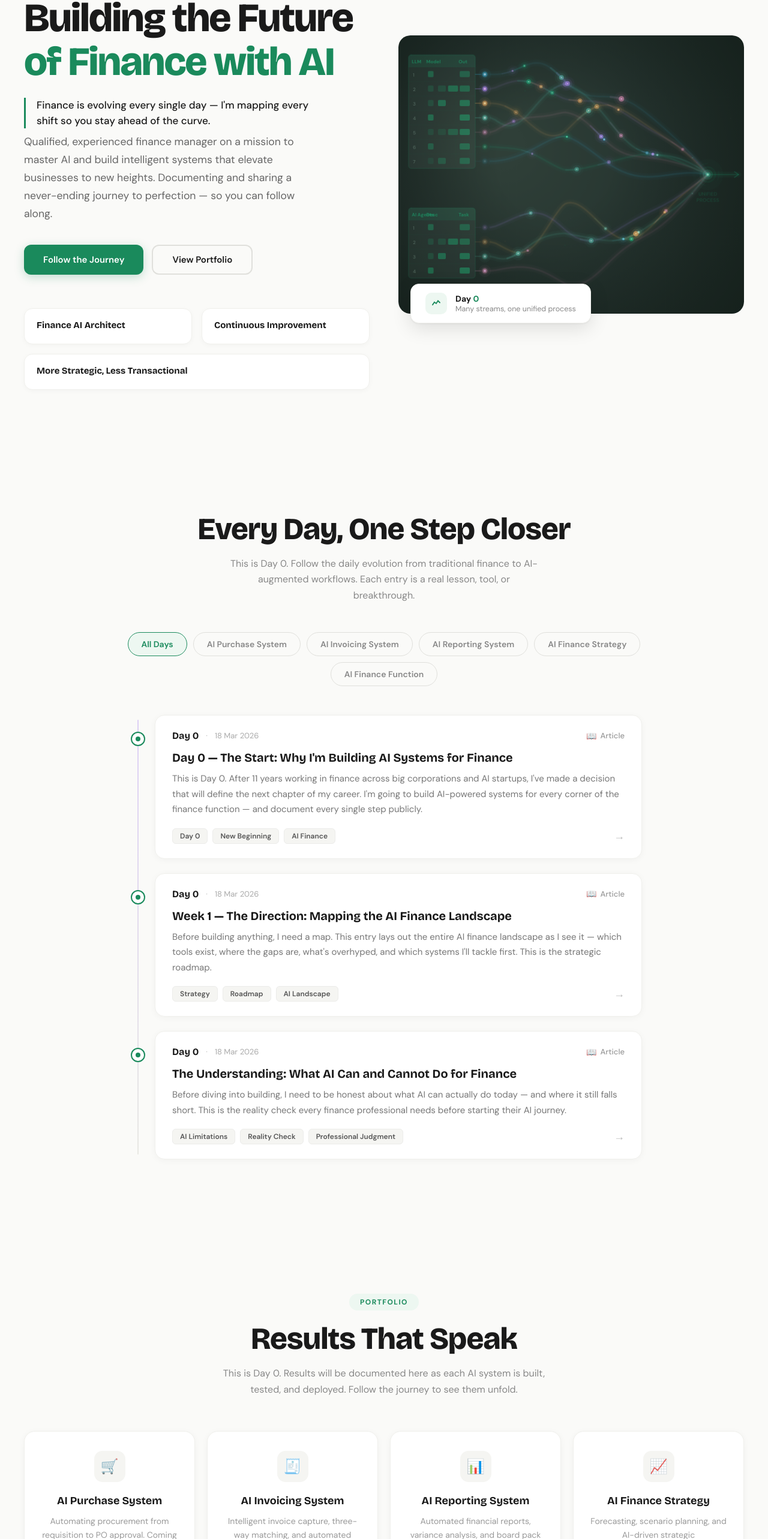
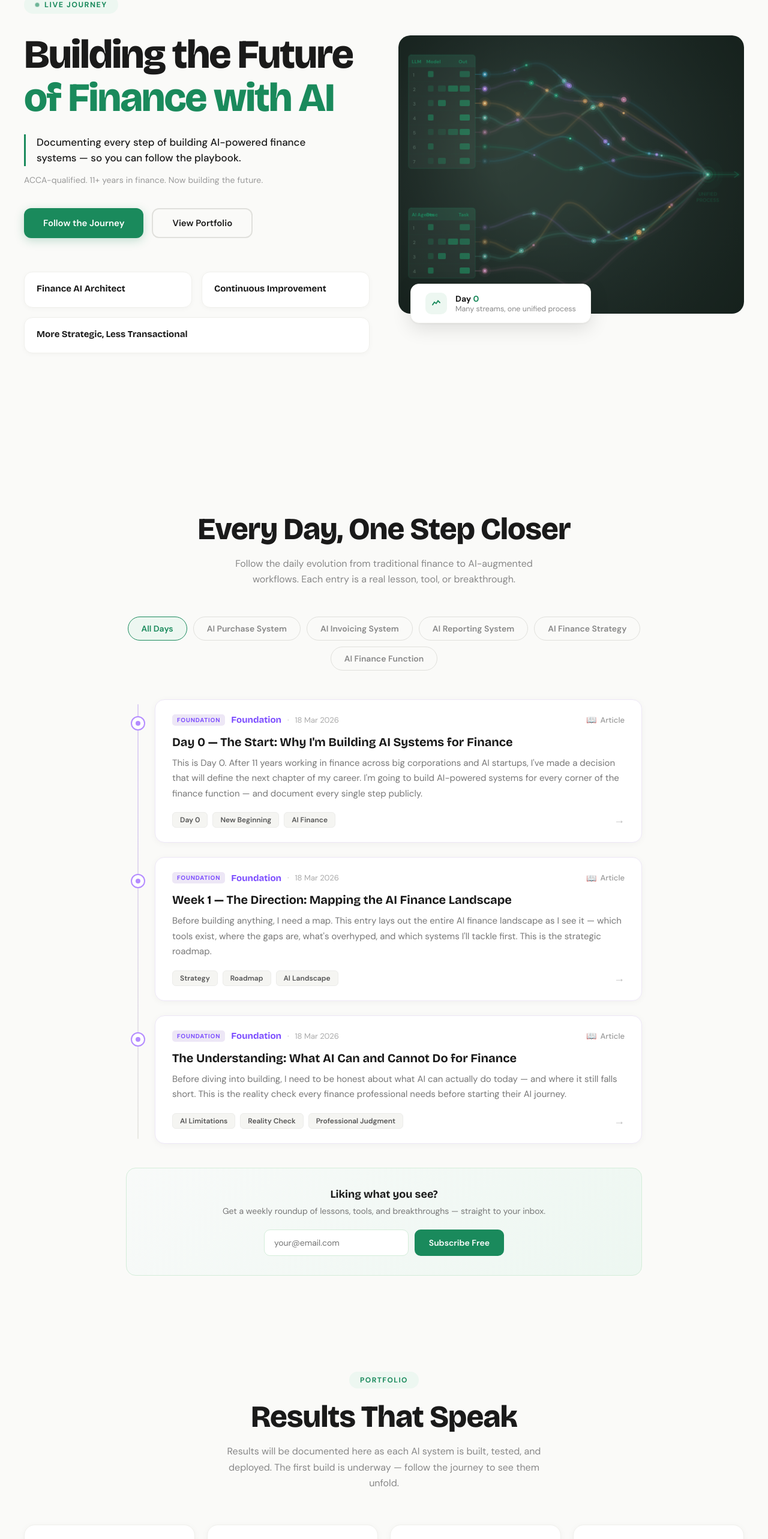
Before and after one commit to Taimur-ai/taimur-ai, a Next.js app: page / in a window 1280 px wide. Shown: the part 229-2795 px from the top of the page at 60% size. Built offline with nearby package versions, Linux system fonts and the light colour scheme.

Commit message:
Implement brand fixes + new features

```diff
--- a/app/page.tsx
+++ b/app/page.tsx
@@ -6,6 +6,7 @@ import { Navigation } from "@/components/Navigation";
 import { HeroSection } from "@/components/HeroSection";
 import { JourneySection } from "@/components/JourneySection";
 import { PortfolioSection } from "@/components/PortfolioSection";
+import { SocialProofBar } from "@/components/SocialProofBar";
 import { AboutSection } from "@/components/AboutSection";
 import { ToolsSection } from "@/components/ToolsSection";
 import { SubscribeSection } from "@/components/SubscribeSection";
@@ -19,6 +20,7 @@ export default function HomePage() {
       <HeroSection />
       <JourneySection />
       <PortfolioSection />
+      <SocialProofBar />
       <AboutSection />
       <ToolsSection />
       <SubscribeSection />
--- a/components/HeroSection.tsx
+++ b/components/HeroSection.tsx
@@ -108,18 +108,19 @@ export function HeroSection() {
           <p style={{
             opacity: vis ? 1 : 0, transform: vis ? "none" : "translateY(30px)", transition: t(0.45),
             fontFamily: "'DM Sans', sans-serif", fontSize: 17, fontWeight: 500,
-            color: "#1a1a1a", maxWidth: 480, lineHeight: 1.5, margin: "0 0 8px",
+            color: "#1a1a1a", maxWidth: 500, lineHeight: 1.55, margin: "0 0 12px",
             borderLeft: "3px solid #1a8a5c", paddingLeft: 18,
           }}>
-            Finance is evolving every single day — I&apos;m mapping every shift so you stay ahead of the curve.
+            Documenting every step of building AI-powered finance systems — so you can follow the playbook.
           </p>
 
           <p style={{
             opacity: vis ? 1 : 0, transform: vis ? "none" : "translateY(30px)", transition: t(0.5),
-            fontFamily: "'DM Sans', sans-serif", fontSize: "clamp(1rem, 1.8vw, 1.1rem)",
-            color: "#666", maxWidth: 460, lineHeight: 1.7, margin: "0 0 36px",
+            fontFamily: "'DM Sans', sans-serif", fontSize: 14,
+            color: "#999", maxWidth: 460, lineHeight: 1.6, margin: "0 0 36px",
+            letterSpacing: "0.01em",
           }}>
-            Qualified, experienced finance manager on a mission to master AI and build intelligent systems that elevate businesses to new heights. Documenting and sharing a never-ending journey to perfection — so you can follow along.
+            ACCA-qualified. 11+ years in finance. Now building the future.
           </p>
 
           <div style={{ opacity: vis ? 1 : 0, transform: vis ? "none" : "translateY(20px)", transition: t(0.6), display: "flex", gap: 14, flexWrap: "wrap", marginBottom: 56 }}>
--- a/components/JourneySection.tsx
+++ b/components/JourneySection.tsx
@@ -2,13 +2,92 @@
 import { useState } from "react";
 import Link from "next/link";
 import { JOURNEY_DATA, PHASES, CATEGORY_CONFIG } from "@/lib/data";
+
+function MidPageSubscribe() {
+  const [email, setEmail] = useState("");
+  const [status, setStatus] = useState<"idle" | "sending" | "sent">("idle");
+
+  const handleSubscribe = async () => {
+    if (!email.trim() || !email.includes("@") || status === "sending") return;
+    setStatus("sending");
+    try {
+      await fetch("https://buttondown.com/api/emails/embed-subscribe/taimur", {
+        method: "POST",
+        mode: "no-cors",
+        headers: { "Content-Type": "application/x-www-form-urlencoded" },
+        body: new URLSearchParams({ email: email.trim(), tag: "website-mid" }).toString(),
+      });
+      setStatus("sent");
+      setEmail("");
+    } catch {
+      setStatus("sent");
+      setEmail("");
+    }
+  };
+
+  if (status === "sent") {
+    return (
+      <div style={{
+        background: "#edf7f1", borderRadius: 16, padding: "28px 32px",
+        textAlign: "center", margin: "40px 0 0",
+        border: "1px solid #c8e6c9",
+      }}>
+        <p style={{ fontFamily: "'DM Sans', sans-serif", fontSize: 15, fontWeight: 600, color: "#1a8a5c", margin: 0 }}>
+          ✓ You&apos;re in! Welcome to the journey.
+        </p>
+      </div>
+    );
+  }
+
+  return (
+    <div style={{
+      background: "linear-gradient(135deg, #f8faf9, #edf7f1)", borderRadius: 16,
+      padding: "32px", margin: "40px 0 0",
+      border: "1px solid #d4edda", textAlign: "center",
+    }}>
+      <p style={{
+        fontFamily: "'Bricolage Grotesque', sans-serif", fontSize: 18,
+        fontWeight: 700, color: "#1a1a1a", margin: "0 0 6px",
+      }}>
+        Liking what you see?
+      </p>
+      <p style={{
+        fontFamily: "'DM Sans', sans-serif", fontSize: 14,
+        color: "#777", margin: "0 0 20px", lineHeight: 1.6,
+      }}>
+        Get a weekly roundup of lessons, tools, and breakthroughs — straight to your inbox.
+      </p>
+      <div style={{ display: "flex", gap: 10, maxWidth: 400, margin: "0 auto", flexWrap: "wrap", justifyContent: "center" }}>
+        <input
+          type="email" placeholder="your@email.com" aria-label="Email address"
+          value={email} onChange={(e) => setEmail(e.target.value)}
+          onKeyDown={(e) => { if (e.key === "Enter") handleSubscribe(); }}
+          style={{
+            flex: 1, minWidth: 180, background: "#fff",
+            border: "1.5px solid #d4edda", borderRadius: 10, padding: "12px 16px",
+            fontFamily: "'DM Sans', sans-serif", fontSize: 14, color: "#1a1a1a", outline: "none",
+          }}
+        />
+        <button onClick={handleSubscribe} style={{
+          background: "#1a8a5c", border: "none", borderRadius: 10,
+          padding: "12px 24px", fontFamily: "'DM Sans', sans-serif",
+          fontSize: 14, color: "#fff", fontWeight: 600,
+          cursor: status === "sending" ? "wait" : "pointer",
+          opacity: status === "sending" ? 0.6 : 1,
+        }}>
+          {status === "sending" ? "Joining..." : "Subscribe Free"}
+        </button>
+      </div>
+    </div>
+  );
+}
 
 export function JourneySection() {
   const [phase, setPhase] = useState("all");
   const data = phase === "all" ? JOURNEY_DATA : JOURNEY_DATA.filter(d => d.phase === phase);
 
   return (
-    <section id="journey" aria-label="Journey Timeline" style={{ padding: "100px 32px", maxWidth: 860, margin: "0 auto" }}>
+    <section id="journey" aria-label="Journey Timeline" style={{ padding: "100px 32px 80px", maxWidth: 860, margin: "0 auto" }}>
       <div style={{ textAlign: "center", marginBottom: 48 }}>
         <h2 style={{
           fontFamily: "'Bricolage Grotesque', sans-serif",
@@ -20,9 +99,9 @@ export function JourneySection() {
         </h2>
         <p style={{
           fontFamily: "'DM Sans', sans-serif", fontSize: 16,
-          color: "#888", maxWidth: 520, margin: "0 auto", lineHeight: 1.65,
+          color: "#888", maxWidth: 540, margin: "0 auto", lineHeight: 1.65,
         }}>
-          This is Day 0. Follow the daily evolution from traditional finance to AI-augmented workflows.
+          Follow the daily evolution from traditional finance to AI-augmented workflows.
           Each entry is a real lesson, tool, or breakthrough.
         </p>
       </div>
@@ -53,16 +132,19 @@ export function JourneySection() {
 
         {data.map((entry) => {
           const cat = CATEGORY_CONFIG[entry.category];
+          const isFoundation = entry.day === 0;
+          const dayLabel = isFoundation ? "Foundation" : `Day ${entry.day}`;
+
           return (
             <div key={entry.slug} style={{ position: "relative", marginBottom: 24 }}>
               <div style={{
                 position: "absolute", left: -40, top: 28,
                 width: 20, height: 20, borderRadius: "50%",
-                background: "#fff", border: "2.5px solid #1a8a5c",
+                background: "#fff", border: `2.5px solid ${isFoundation ? "#b48cff" : "#1a8a5c"}`,
                 display: "flex", alignItems: "center", justifyContent: "center",
                 zIndex: 2,
               }}>
-                <div style={{ width: 8, height: 8, borderRadius: "50%", background: "#1a8a5c" }} />
+                <div style={{ width: 8, height: 8, borderRadius: "50%", background: isFoundation ? "#b48cff" : "#1a8a5c" }} />
               </div>
 
               <Link
@@ -71,14 +153,21 @@ export function JourneySection() {
                   display: "block", textDecoration: "none",
                   background: "#fff", borderRadius: 16,
                   padding: "24px 28px",
-                  border: "1px solid #f0f0ec",
+                  border: `1px solid ${isFoundation ? "#ede7f6" : "#f0f0ec"}`,
                   boxShadow: "0 2px 12px rgba(0,0,0,0.04)",
                   transition: "all 0.35s ease",
                 }}
               >
                 <div style={{ display: "flex", justifyContent: "space-between", alignItems: "center", marginBottom: 14 }}>
-                  <div style={{ display: "flex", alignItems: "center", gap: 12 }}>
-                    <span style={{ fontFamily: "'Bricolage Grotesque', sans-serif", fontSize: 16, fontWeight: 700, color: "#1a1a1a" }}>Day 0</span>
+                  <div style={{ display: "flex", alignItems: "center", gap: 10 }}>
+                    {isFoundation && (
+                      <span style={{
+                        fontFamily: "'DM Sans', sans-serif", fontSize: 10, fontWeight: 700,
+                        color: "#7c4dff", background: "#ede7f6", borderRadius: 5,
+                        padding: "3px 8px", letterSpacing: "0.08em", textTransform: "uppercase",
+                      }}>Foundation</span>
+                    )}
+                    <span style={{ fontFamily: "'Bricolage Grotesque', sans-serif", fontSize: 15, fontWeight: 700, color: isFoundation ? "#7c4dff" : "#1a1a1a" }}>{dayLabel}</span>
                     <span style={{ fontFamily: "'DM Sans', sans-serif", fontSize: 13, color: "#bbb" }}>&middot;</span>
                     <span style={{ fontFamily: "'DM Sans', sans-serif", fontSize: 13, color: "#aaa" }}>
                       {new Date(entry.date).toLocaleDateString("en-GB", { day: "numeric", month: "short", year: "numeric" })}
@@ -123,6 +212,9 @@ export function JourneySection() {
           );
         })}
       </div>
+
+      {/* Fix 4: Mid-page subscribe CTA */}
+      <MidPageSubscribe />
     </section>
   );
 }
--- a/components/PortfolioSection.tsx
+++ b/components/PortfolioSection.tsx
@@ -1,13 +1,13 @@
 export function PortfolioSection() {
   return (
-    <section id="portfolio" aria-label="Portfolio" style={{ padding: "100px 32px", maxWidth: 1200, margin: "0 auto" }}>
+    <section id="portfolio" aria-label="Portfolio" style={{ padding: "80px 32px 100px", maxWidth: 1200, margin: "0 auto" }}>
       <div style={{ textAlign: "center", marginBottom: 56 }}>
         <div style={{ display: "inline-flex", alignItems: "center", gap: 8, background: "#edf7f1", borderRadius: 20, padding: "6px 18px", marginBottom: 16 }}>
           <span style={{ fontFamily: "'DM Sans', sans-serif", fontSize: 12, fontWeight: 700, color: "#1a8a5c", letterSpacing: "0.12em", textTransform: "uppercase" }}>Portfolio</span>
         </div>
         <h2 style={{ fontFamily: "'Bricolage Grotesque', sans-serif", fontSize: "clamp(2rem, 4.5vw, 3.2rem)", fontWeight: 800, color: "#1a1a1a", margin: "0 0 14px", letterSpacing: "-0.02em" }}>Results That Speak</h2>
         <p style={{ fontFamily: "'DM Sans', sans-serif", fontSize: 16, color: "#888", maxWidth: 560, margin: "0 auto", lineHeight: 1.65 }}>
-          This is Day 0. Results will be documented here as each AI system is built, tested, and deployed. Follow the journey to see them unfold.
+          Results will be documented here as each AI system is built, tested, and deployed. The first build is underway — follow the journey to see them unfold.
         </p>
       </div>
 
@@ -18,10 +18,10 @@ export function PortfolioSection() {
         gap: 20,
       }}>
         {[
-          { title: "AI Purchase System", icon: "🛒", desc: "Automating procurement from requisition to PO approval. Coming as the journey progresses." },
-          { title: "AI Invoicing System", icon: "🧾", desc: "Intelligent invoice capture, three-way matching, and automated payment workflows." },
-          { title: "AI Reporting System", icon: "📊", desc: "Automated financial reports, variance analysis, and board pack generation." },
-          { title: "AI Finance Strategy", icon: "📈", desc: "Forecasting, scenario planning, and AI-driven strategic recommendations." },
+          { title: "AI Purchase System", icon: "🛒", desc: "Automating procurement from requisition to PO approval. Coming as the journey progresses.", status: "Roadmap Defined", statusColor: "#2563eb", statusBg: "#eff4ff" },
+          { title: "AI Invoicing System", icon: "🧾", desc: "Intelligent invoice capture, three-way matching, and automated payment workflows.", status: "First Build In Progress", statusColor: "#1a8a5c", statusBg: "#edf7f1" },
+          { title: "AI Reporting System", icon: "📊", desc: "Automated financial reports, variance analysis, and board pack generation.", status: "Launching Soon", statusColor: "#d97706", statusBg: "#fef9ec" },
+          { title: "AI Finance Strategy", icon: "📈", desc: "Forecasting, scenario planning, and AI-driven strategic recommendations.", status: "Roadmap Defined", statusColor: "#2563eb", statusBg: "#eff4ff" },
         ].map((item, i) => (
           <div key={i} style={{
             background: "#fff", borderRadius: 18, padding: "32px 28px",
@@ -45,13 +45,13 @@ export function PortfolioSection() {
             }}>{item.desc}</p>
             <div style={{
               display: "inline-flex", alignItems: "center", gap: 8,
-              background: "#f5f5f2", borderRadius: 20, padding: "6px 16px",
+              background: item.statusBg, borderRadius: 20, padding: "6px 16px",
             }}>
-              <div style={{ width: 6, height: 6, borderRadius: "50%", background: "#ccc" }} />
+              <div style={{ width: 6, height: 6, borderRadius: "50%", background: item.statusColor }} />
               <span style={{
                 fontFamily: "'DM Sans', sans-serif", fontSize: 12,
-                fontWeight: 600, color: "#bbb", letterSpacing: "0.04em",
-              }}>Day 0 — Not Started</span>
+                fontWeight: 600, color: item.statusColor, letterSpacing: "0.04em",
+              }}>{item.status}</span>
             </div>
           </div>
         ))}
--- /dev/null
+++ b/components/SocialProofBar.tsx
@@ -0,0 +1,48 @@
+import { SITE } from "@/lib/data";
+
+export function SocialProofBar() {
+  return (
+    <div style={{
+      padding: "40px 32px", maxWidth: 800, margin: "0 auto",
+      textAlign: "center",
+    }}>
+      <p style={{
+        fontFamily: "'DM Sans', sans-serif", fontSize: 12, fontWeight: 600,
+        color: "#ccc", letterSpacing: "0.12em", textTransform: "uppercase",
+        marginBottom: 20,
+      }}>
+        Follow the journey on
+      </p>
+      <div style={{ display: "flex", gap: 24, justifyContent: "center", alignItems: "center", flexWrap: "wrap" }}>
+        {[
+          { label: "YouTube", href: SITE.socials.youtube, icon: "▶" },
+          { label: "TikTok", href: SITE.socials.tiktok, icon: "♪" },
+          { label: "Instagram", href: SITE.socials.instagram, icon: "◎" },
+          { label: "taimur.ai", href: "/", icon: "T" },
+        ].map((platform) => (
+          <a
+            key={platform.label}
+            href={platform.href}
+            target={platform.href.startsWith("http") ? "_blank" : undefined}
+            rel={platform.href.startsWith("http") ? "noopener noreferrer" : undefined}
+            style={{
+              display: "flex", alignItems: "center", gap: 8,
+              fontFamily: "'DM Sans', sans-serif", fontSize: 14, fontWeight: 600,
+              color: "#999", textDecoration: "none",
+              transition: "color 0.3s ease",
+            }}
+          >
+            <span style={{
+              width: 32, height: 32, borderRadius: 8, background: "#f5f5f2",
+              display: "flex", alignItems: "center", justifyContent: "center",
+              fontSize: 14, color: "#888", border: "1px solid #ececea",
+            }}>
+              {platform.icon}
+            </span>
+            {platform.label}
+          </a>
+        ))}
+      </div>
+    </div>
+  );
+}
--- a/components/SubscribeSection.tsx
+++ b/components/SubscribeSection.tsx
@@ -52,8 +52,9 @@ export function SubscribeSection() {
           </>
         ) : (
           <>
-            <h2 style={{ fontFamily: "'Bricolage Grotesque', sans-serif", fontSize: "clamp(1.8rem, 3.5vw, 2.6rem)", fontWeight: 800, color: "#fff", margin: "0 0 12px", letterSpacing: "-0.02em", position: "relative" }}>Get Every Day Delivered</h2>
-            <p style={{ fontFamily: "'DM Sans', sans-serif", fontSize: 15, color: "rgba(255,255,255,0.75)", lineHeight: 1.7, maxWidth: 420, margin: "0 auto 32px", position: "relative" }}>Daily entries, tool discoveries, and hard-won lessons — straight to your inbox. Free, always.</p>
+            <h2 style={{ fontFamily: "'Bricolage Grotesque', sans-serif", fontSize: "clamp(1.8rem, 3.5vw, 2.6rem)", fontWeight: 800, color: "#fff", margin: "0 0 12px", letterSpacing: "-0.02em", position: "relative" }}>The Weekly AI Finance Roundup</h2>
+            <p style={{ fontFamily: "'DM Sans', sans-serif", fontSize: 15, color: "rgba(255,255,255,0.75)", lineHeight: 1.7, maxWidth: 440, margin: "0 auto 10px", position: "relative" }}>One email per week — the best lessons, tool discoveries, and breakthroughs from the journey. Curated, not cluttered.</p>
+            <p style={{ fontFamily: "'DM Sans', sans-serif", fontSize: 13, color: "rgba(255,255,255,0.45)", lineHeight: 1.6, maxWidth: 360, margin: "0 auto 28px", position: "relative" }}>Join finance professionals following the AI transformation. Free, always.</p>
 
             {status === "error" && (
               <p style={{ fontFamily: "'DM Sans', sans-serif", fontSize: 14, color: "#ffcccb", marginBottom: 16 }}>
--- a/lib/data.ts
+++ b/lib/data.ts
@@ -209,14 +209,14 @@ export function getRelatedEntries(entry: JourneyEntry, limit = 3): JourneyEntry[
 // Portfolio data — Day 0, no results yet
 export const PORTFOLIO_DATA: any[] = [];
 
-// Tools data
+// Tools data — reviewSlug links to dedicated review pages (SEO driver)
 export const TOOLS_DATA = [
-  { name: "ChatGPT / Claude", use: "Financial analysis, report writing, data interpretation", status: "Active", icon: "\u{1F916}" },
-  { name: "Microsoft Copilot", use: "Excel automation, PowerPoint generation", status: "Exploring", icon: "\u{1F4CA}" },
-  { name: "Tableau AI", use: "Automated data visualisation & dashboards", status: "Learning", icon: "\u{1F4C8}" },
-  { name: "Dext / Hubdoc", use: "AI-powered receipt & invoice processing", status: "Active", icon: "\u{1F9FE}" },
-  { name: "Cascade.io", use: "AI-first financial planning & modelling", status: "Researching", icon: "\u{1F4A1}" },
-  { name: "Trullion", use: "AI for audit & lease accounting", status: "Watchlist", icon: "\u{1F50D}" },
+  { name: "ChatGPT / Claude", use: "Financial analysis, report writing, data interpretation", status: "Active", icon: "\u{1F916}", reviewSlug: "how-i-use-claude-for-finance" },
+  { name: "Microsoft Copilot", use: "Excel automation, PowerPoint generation", status: "Exploring", icon: "\u{1F4CA}", reviewSlug: null },
+  { name: "Tableau AI", use: "Automated data visualisation & dashboards", status: "Learning", icon: "\u{1F4C8}", reviewSlug: null },
+  { name: "Dext / Hubdoc", use: "AI-powered receipt & invoice processing", status: "Active", icon: "\u{1F9FE}", reviewSlug: "how-i-use-dext-for-invoice-processing" },
+  { name: "Cascade.io", use: "AI-first financial planning & modelling", status: "Researching", icon: "\u{1F4A1}", reviewSlug: null },
+  { name: "Trullion", use: "AI for audit & lease accounting", status: "Watchlist", icon: "\u{1F50D}", reviewSlug: null },
 ];
 
 // Site-wide SEO constants
```
Also changed, not shown: components/AboutSection.tsx (+38 -5 lines), components/ToolsSection.tsx (+32 -5 lines), 2 other files (tests, documents, lock files or other folders).
